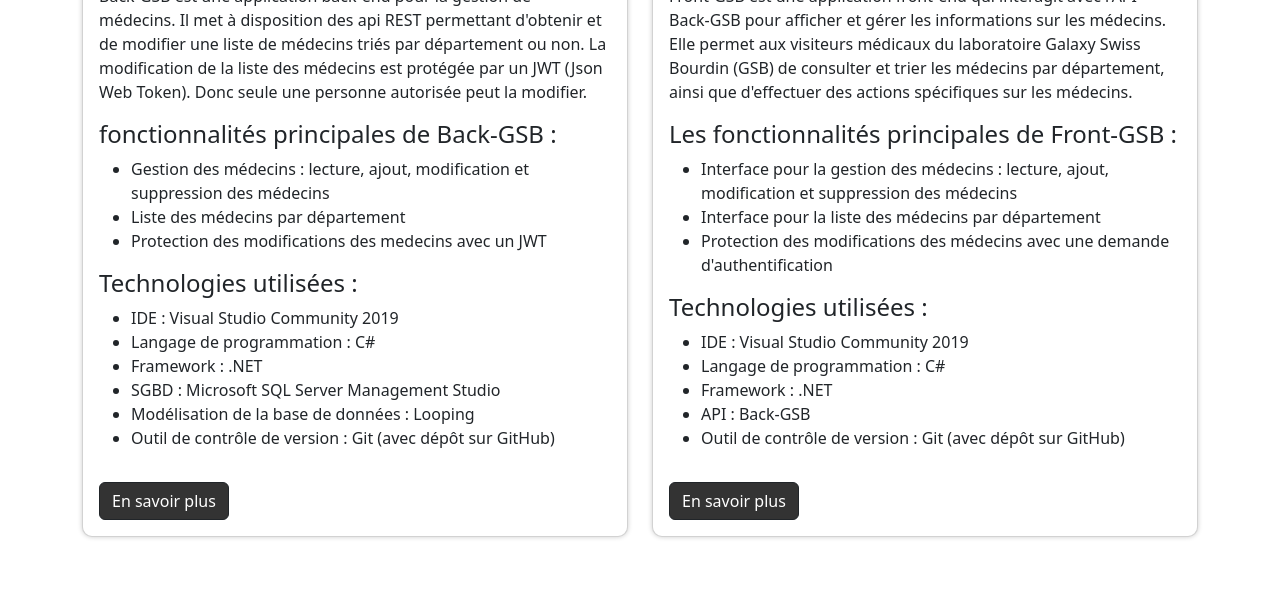
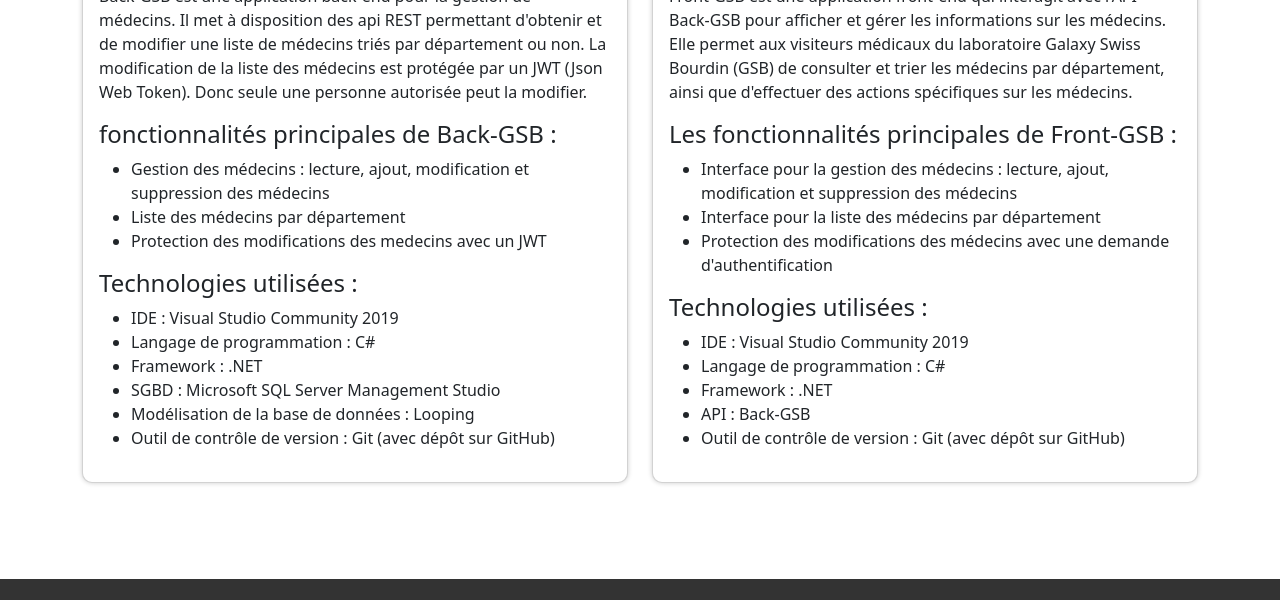
Before and after one commit to MaximeBuchet/MaximeBuchet.github.io, a plain HTML site: page pages/Projet-GSB.html in a window 1280 px wide. Shown: the part 293-893 px from the top of the page. Drawn offline with nearby package versions, Linux system fonts and the light colour scheme.

Commit message:
retrait bouton "en savoir plus"

```diff
--- a/pages/Projet-GSB.html
+++ b/pages/Projet-GSB.html
@@ -82,7 +82,6 @@
                             <li>Outil de contrôle de version : Git (avec dépôt sur GitHub)</li>
                         </ul>
                     </div>
-                    <a href="#" class="btn btn-dark noire mt-3">En savoir plus</a>
                 </div>
             </div>
         </div>
@@ -114,7 +113,6 @@
                             <li>Outil de contrôle de version : Git (avec dépôt sur GitHub)</li>
                         </ul>
                     </div>
-                    <a href="#" class="btn btn-dark noire mt-3">En savoir plus</a>
                 </div>
             </div>
         </div>
```
